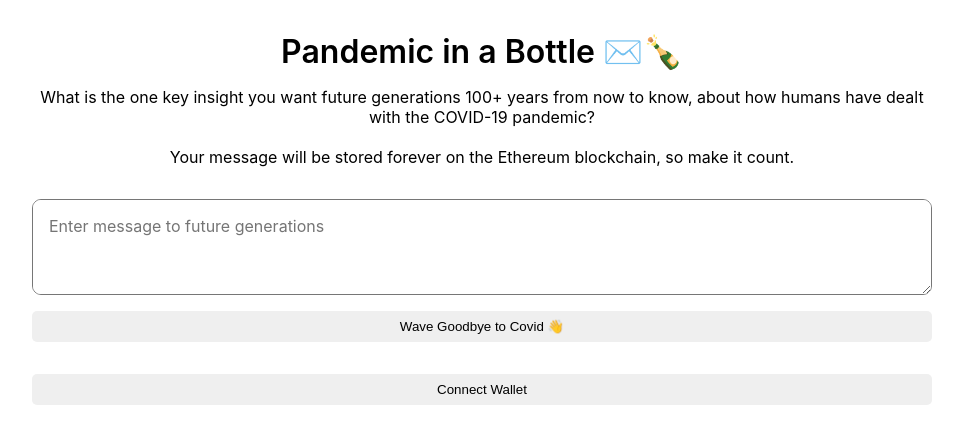
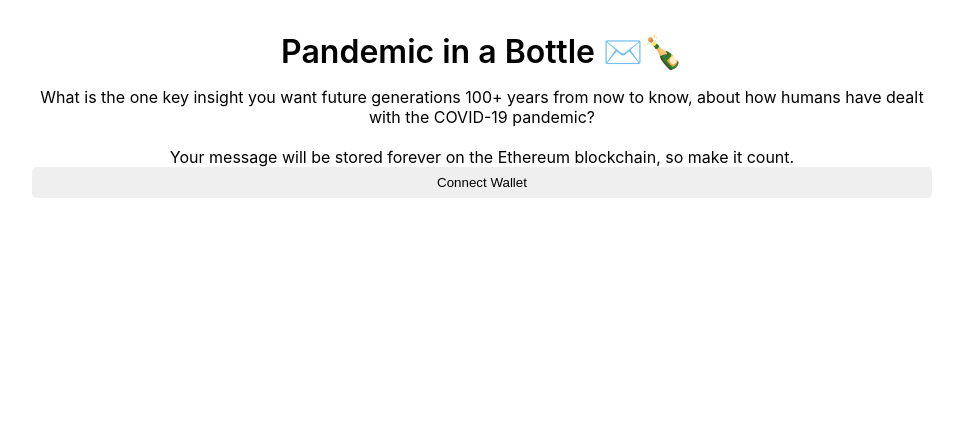
Before and after one commit to NathanJReidy/pandemic-in-a-bottle-solidity-UI, a React (Create React App) app: page / in a window 1280 px wide. Shown: the top 444 px of the page, without its empty margins (158-1121 px from the left). Built offline with nearby package versions, Linux system fonts and the light colour scheme.

Commit message:
Hide form if wallet not connected

```diff
--- a/src/App.css
+++ b/src/App.css
@@ -68,7 +68,7 @@
   flex-direction: column;
   width: 100%;
   padding-top: 2rem;
-  padding-bottom: 2rem;
+  padding-bottom: 1rem;
 }
 
 .covidMessage {
--- a/src/App.js
+++ b/src/App.js
@@ -144,6 +144,7 @@
           make it count.
         </div>
 
+        {currAccount ? (
           <form className="form" onSubmit={handleSubmit}>
             <textarea
               type="text"
@@ -158,8 +159,7 @@
 
             <button className="waveButton">Wave Goodbye to Covid 👋</button>
           </form>
-
-        {currAccount ? null : (
+        ) : (
           <button className="connectWalletButton" onClick={connectWallet}>
             Connect Wallet
           </button>
```
Lines whose indentation alone changed are shown as unchanged.
